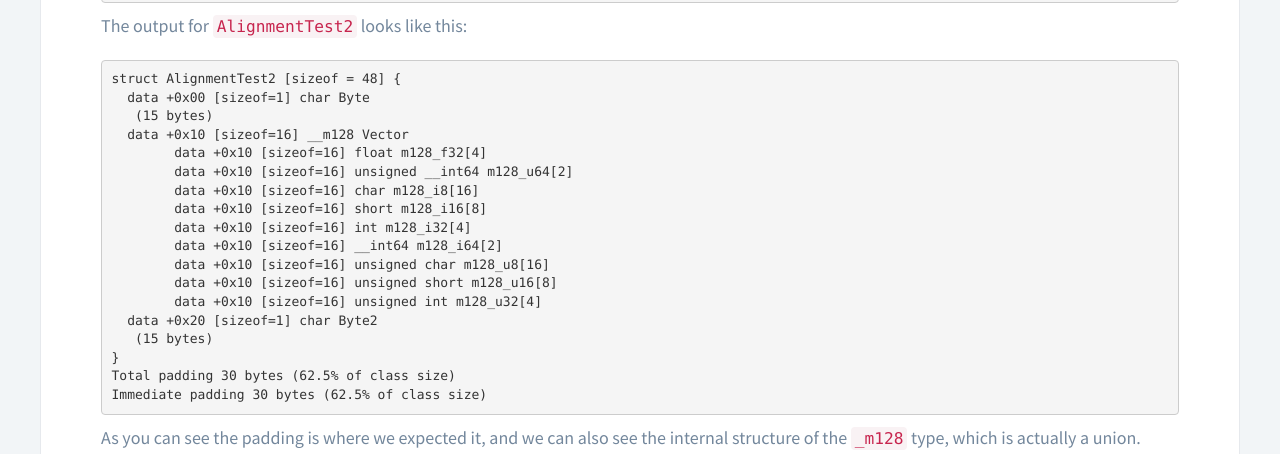
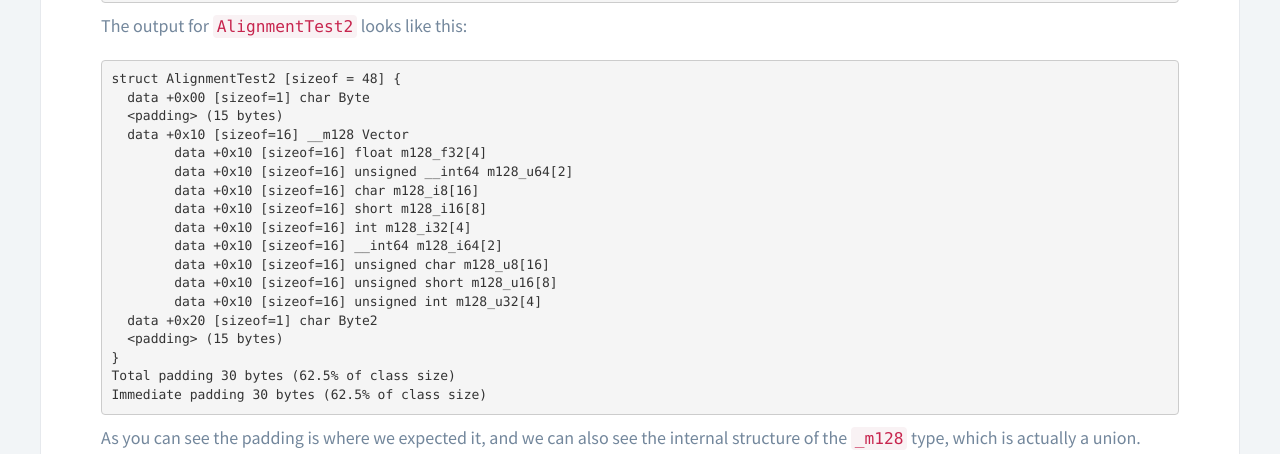
Before and after one commit to IanNorris/PersonalWebsite, a PHP site: page /Blog/CacheCrashCourse2/ in a window 1280 px wide. Shown: the part 4733-5187 px from the top of the page. Run offline with PHP 8.4, Linux system fonts and the light colour scheme; some libraries are stand-ins or nearby versions.

Commit message:
Fix typos

```diff
--- a/web_root/Blog/CacheCrashCourse/index.php
+++ b/web_root/Blog/CacheCrashCourse/index.php
@@ -50,7 +50,7 @@ table.diff tbody td, table.diff tbody th {
 
 <h2>Cache sizes &amp; cache lines</h2>
 
-<p>Memory gets increasingly more expensive the faster you need to access it. The amount of cache you have is tied to your specific CPU and has no relation to the amount of RAM you have. Even if you have 16GB of RAM you CPU likely have less than 16MB of cache on your CPU, and unless you have server or workstation grade CPUs, less than 1mb of L1 cache shared across all cores.</p>
+<p>Memory gets increasingly more expensive the faster you need to access it. The amount of cache you have is tied to your specific CPU and has no relation to the amount of RAM you have. Even if you have 16GB of RAM, your CPU likely has less than 16MB of cache; and unless you have server or workstation grade CPU, less than 1mb of L1 cache split across all cores.</p>
 
 <p>CPU-Z says the following about my CPU:</p>
 
--- a/web_root/Blog/CacheCrashCourse2/index.php
+++ b/web_root/Blog/CacheCrashCourse2/index.php
@@ -141,7 +141,7 @@ table.diff tbody td, table.diff tbody th {
 
 <pre><code>struct AlignmentTest2 [sizeof = 48] {
   data +0x00 [sizeof=1] char Byte
-  <padding> (15 bytes)
+  &lt;padding&gt; (15 bytes)
   data +0x10 [sizeof=16] __m128 Vector
 	data +0x10 [sizeof=16] float m128_f32[4]
 	data +0x10 [sizeof=16] unsigned __int64 m128_u64[2]
@@ -153,7 +153,7 @@ table.diff tbody td, table.diff tbody th {
 	data +0x10 [sizeof=16] unsigned short m128_u16[8]
 	data +0x10 [sizeof=16] unsigned int m128_u32[4]
   data +0x20 [sizeof=1] char Byte2
-  <padding> (15 bytes)
+  &lt;padding&gt; (15 bytes)
 }
 Total padding 30 bytes (62.5% of class size)
 Immediate padding 30 bytes (62.5% of class size)</code></pre>
```
